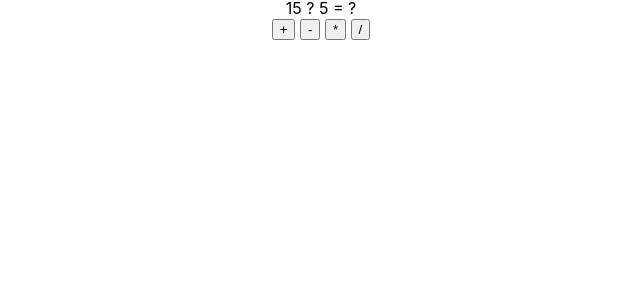
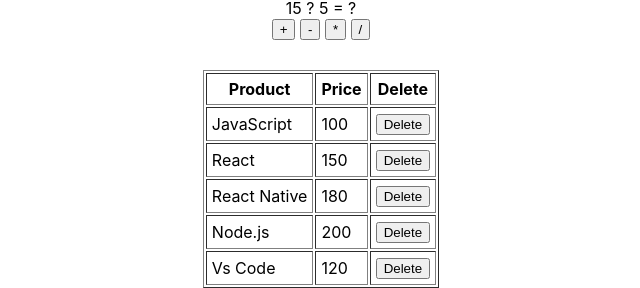
Before and after one commit to JJJJEAR/app1, a React (Create React App) app: page / in a window 1280 px wide. Shown: the part 534-822 px from the top of the page, without its empty margins (319-959 px from the left). Before the commit the page ends 800 px from the top, so only its background shows below. Built offline with nearby package versions, Linux system fonts and the light colour scheme.

Commit message:
add refs-array.js
add refs-array.js

```diff
--- a/src/App.js
+++ b/src/App.js
@@ -4,6 +4,7 @@
 import { Calculator } from "./calculator";
 import { EventData2 } from './event-data';
 import RefsFunc from './refs-func'
+import RefsArray from './refs-array'
 
 export default function App() {
   return (
@@ -13,6 +14,7 @@
         <center><Calculator /></center>
         <EventData2/>
         <RefsFunc/>
+        <RefsArray/>
     </div>
     </>
   );
--- /dev/null
+++ b/src/refs-array.js
@@ -0,0 +1,51 @@
+import React from 'react'
+
+export default function RefsArray() {
+    const table = React.useRef()
+    const tr = React.useRef([])
+
+    const data = [
+        ['JavaScript',100],
+        ['React',150],
+        ['React Native',180],
+        ['Node.js',200],
+        ['Vs Code',120]
+    ]
+
+    const onClickButton = (i) => {
+        const index = tr.current[i].rowIndex
+        table.current.deleteRow(index)
+    }
+
+    const onMouseOverRow = (i) => {
+        tr.current[i].style.backgroundColor = 'yellow'
+    }
+
+    const onMouseOutRow = (i) => {
+        tr.current[i].style.backgroundColor = 'white'
+    }
+
+    const tableStyles = { margin:'auto',marginTop:30}
+
+    return (
+        <table ref={table} border="1" cellPadding = {5} style={tableStyles}>
+            <tr><th>Product</th><th>Price</th><th>Delete</th></tr>
+            {
+            data.map((item, i) => {
+              return (
+                <tr ref={el => tr.current[i] = el}
+                    onMouseOver = {() => onMouseOverRow(i)}
+                    onMouseOut =  {() => onMouseOutRow(i)}
+                >
+                    <td>{item[0]}</td>
+                    <td>{item[1]}</td>
+                    <td><button onClick={() => onClickButton(i)} >
+                    Delete</button></td>
+                </tr>
+              )
+            })
+        }
+        </table>
+    )
+
+}
```
